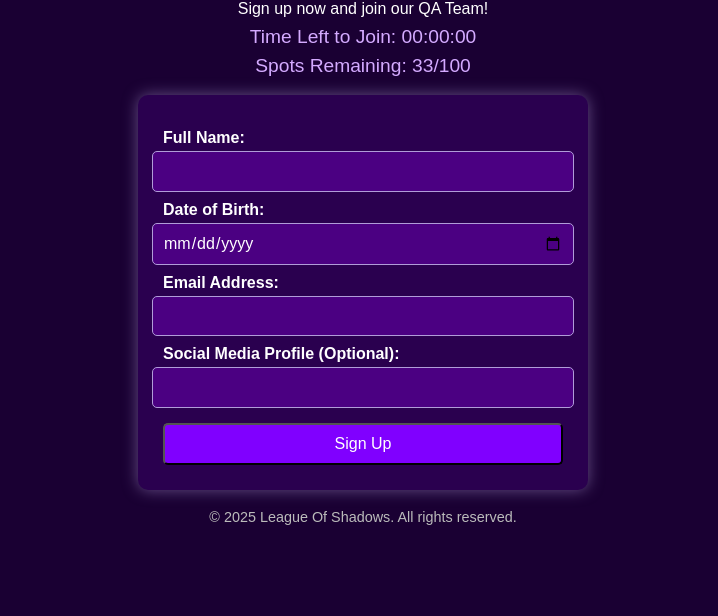
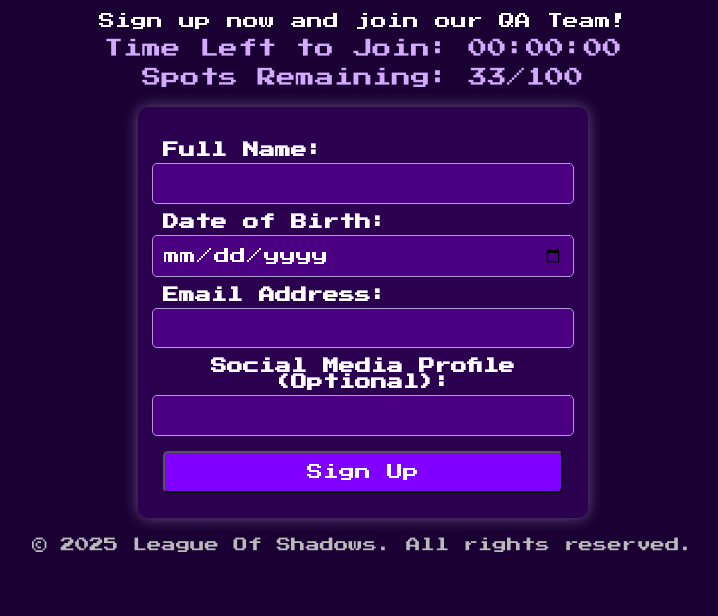
Before and after one commit to CesarR2005/webdev_project_1_2025, a plain HTML site: page index.html in a window 1280 px wide. Shown: the part 224-840 px from the top of the page, without its empty margins (277-995 px from the left). Drawn offline with Linux system fonts and the light colour scheme; a script that the page names is missing.

Commit message:
added the typography link under the html and added the typography stack on the css

```diff
--- a/css/styles.css
+++ b/css/styles.css
@@ -8,7 +8,7 @@ body {
   min-height: 100vh;
   background-color: #1a0033;
   color: #ffffff;
-  font-family: 'Arial', sans-serif;
+  font-family: 'Press Start 2P' ,Arial, sans-serif;
   padding: 20px;
   text-align: center;
 }
--- a/index.html
+++ b/index.html
@@ -4,6 +4,9 @@
     <meta charset="UTF-8">
     <meta name="viewport" content="width=device-width, initial-scale=1.0">
     <title>LeagueOfShadows(QA)</title>
+    <link rel="preconnect" href="https://fonts.googleapis.com">
+    <link rel="preconnect" href="https://fonts.gstatic.com" crossorigin>
+    <link href="https://fonts.googleapis.com/css2?family=Press+Start+2P&display=swap" rel="stylesheet">
     <link rel="stylesheet" href="css/reset.css">
     <link rel="stylesheet" href="css/styles.css">
     <script src="script.js" async></script>
```
